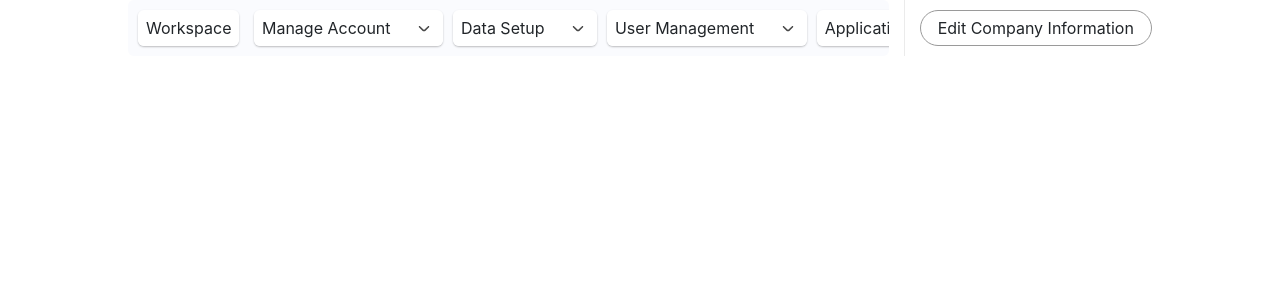
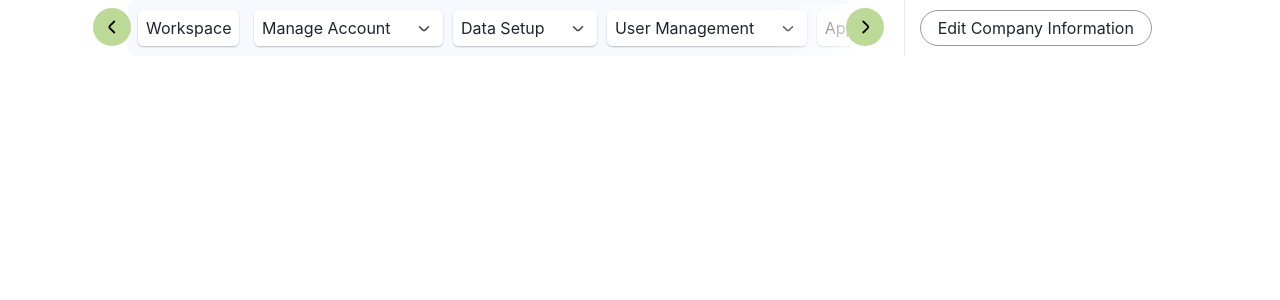
Before and after one commit to abhilash-1411/-Frontend-Redesign, a Flask app: page /toolbar in a window 1280 px wide. Shown: the top 300 px of the page. Run offline with Flask 3, Linux system fonts and the light colour scheme; some libraries are stand-ins or nearby versions.

Commit message:
toolbar design

```diff
--- a/static/css/base.css
+++ b/static/css/base.css
@@ -11,12 +11,15 @@ p {
   font-family: Neue Haas Unica;
 }
 
-.overflow-x{
-overflow-x: auto;
+.overflow-x {
+  overflow-x: auto;
 }
 
-.white-space-nowrap{
+.white-space-nowrap {
   white-space: nowrap;
+}
+.W-95{
+width: 95%;
 }
 
 ::-webkit-scrollbar {
@@ -109,7 +112,11 @@ h1 {
 }
 
 .light-bg-blue {
-  background-color: #FAFBFE;
+  background-color: #f7f9ff;
+}
+
+.w-30{
+  width: 30px;
 }
 
 .cursor-pointer {
@@ -186,6 +193,9 @@ h1 {
   text-align: left;
   box-shadow: 0px 1px 2px 0px #00000033;
   background: #78A240;
+}
+.dfsdfdfsdf {
+  color: red !important;
 }
 
 .accordion-heading {
@@ -302,6 +312,42 @@ h1 {
   border-radius: 30px;
   box-shadow: 0px 2px 5px 0px #00000026;
 }
+
+.toolbar-shad{
+  background-image: linear-gradient(to right, #ffffff00, #ffffff); width: 100px;
+  height: 52px;
+  position: absolute;
+  right: 33px;
+  z-index: 999;
+  top: 4px;
+}
+.scroll-btn-right{
+  background: #bdd997;
+  display: flex;
+  justify-content: center;
+  align-items: center;
+  bottom: 10px;
+  position: absolute;
+  right: 20px;
+  border-radius: 20px;
+  cursor: pointer;
+  padding: 8px 4px;
+  z-index: 999;
+}
+.scroll-btn-left{
+  background: #bdd997;
+  display: flex;
+  justify-content: center;
+  align-items: center;
+  bottom: 10px;
+  position: absolute;
+  cursor: pointer;
+  left: -20px;
+  border-radius: 20px;
+  padding: 8px 4px;
+  z-index: 999;
+}
+
 /* select workspace*/
 
 
@@ -351,6 +397,7 @@ h1 {
   font-size: 12px;
   text-align: center;
 }
+
 /* footer css */
 
 /* work-space Product */
@@ -383,4 +430,5 @@ h1 {
   align-items: end;
   height: 145px;
 }
+
 /* work-space Product */
--- a/templates/toolbar.html
+++ b/templates/toolbar.html
@@ -24,10 +24,23 @@
 </head>
 
 <body>
+
+
   <div class="theme-container">
     <div class="row">
-      <div class="col-lg-9">
-        <div class="light-bg-blue rounded-3 py-3 border-theme-radius overflow-x white-space-nowrap">
+      <div class="col-lg-9 position-relative">
+        <span class="toolbar-shad"></span>
+
+        <!-- Buttons for scrolling -->
+        <span class="scroll-btn-left">
+          <img src="{{ url_for('static', filename='img/angle-small-left.svg') }}" class="px-1 w-30">
+        </span>
+        <span class="scroll-btn-right">
+          <img src="{{ url_for('static', filename='img/angle-small-right.svg') }}" class="px-1 w-30">
+        </span>
+
+        <div class="light-bg-blue rounded-3 py-3 border-theme-radius overflow-x-auto W-95 pr-5 white-space-nowrap"
+          id="scrollableDiv" style="max-width: 100%; overflow-x: auto;">
           <span class="cursor-pointer bg-white p-2 my-2 box-shaddow-theme border-theme-radius ml-20">Workspace</span>
           <span
             class="cursor-pointer bg-white p-2 pr-5 my-2 box-shaddow-theme border-theme-radius ml-20 position-relative">Manage
@@ -48,12 +61,35 @@
             Configuration</span>
         </div>
       </div>
+
       <div class="col-lg-3 d-flex align-items-center border-theme-left">
         <Span class="producteditbutton">Edit Company Information</Span>
       </div>
     </div>
   </div>
 
+  <script>
+    function scrollContent(direction) {
+      var scrollableDiv = document.getElementById('scrollableDiv');
+      var scrollAmount = 200; // Adjust the scroll distance as needed
+
+      if (direction === 'left') {
+        scrollableDiv.scrollBy({ left: -scrollAmount, behavior: 'smooth' });
+      } else if (direction === 'right') {
+        scrollableDiv.scrollBy({ left: scrollAmount, behavior: 'smooth' });
+      }
+    }
+
+    // Event listeners for both buttons
+    document.querySelector('.scroll-btn-left').addEventListener('click', function () {
+      scrollContent('left');
+    });
+
+    document.querySelector('.scroll-btn-right').addEventListener('click', function () {
+      scrollContent('right');
+    });
+
+  </script>
 </body>
 
 </html>
```
Also changed, not shown: templates/createWorkspaceModal.html (+84 -13 lines), static/img/angle-small-left.svg (added), static/img/angle-small-right.svg (added).
